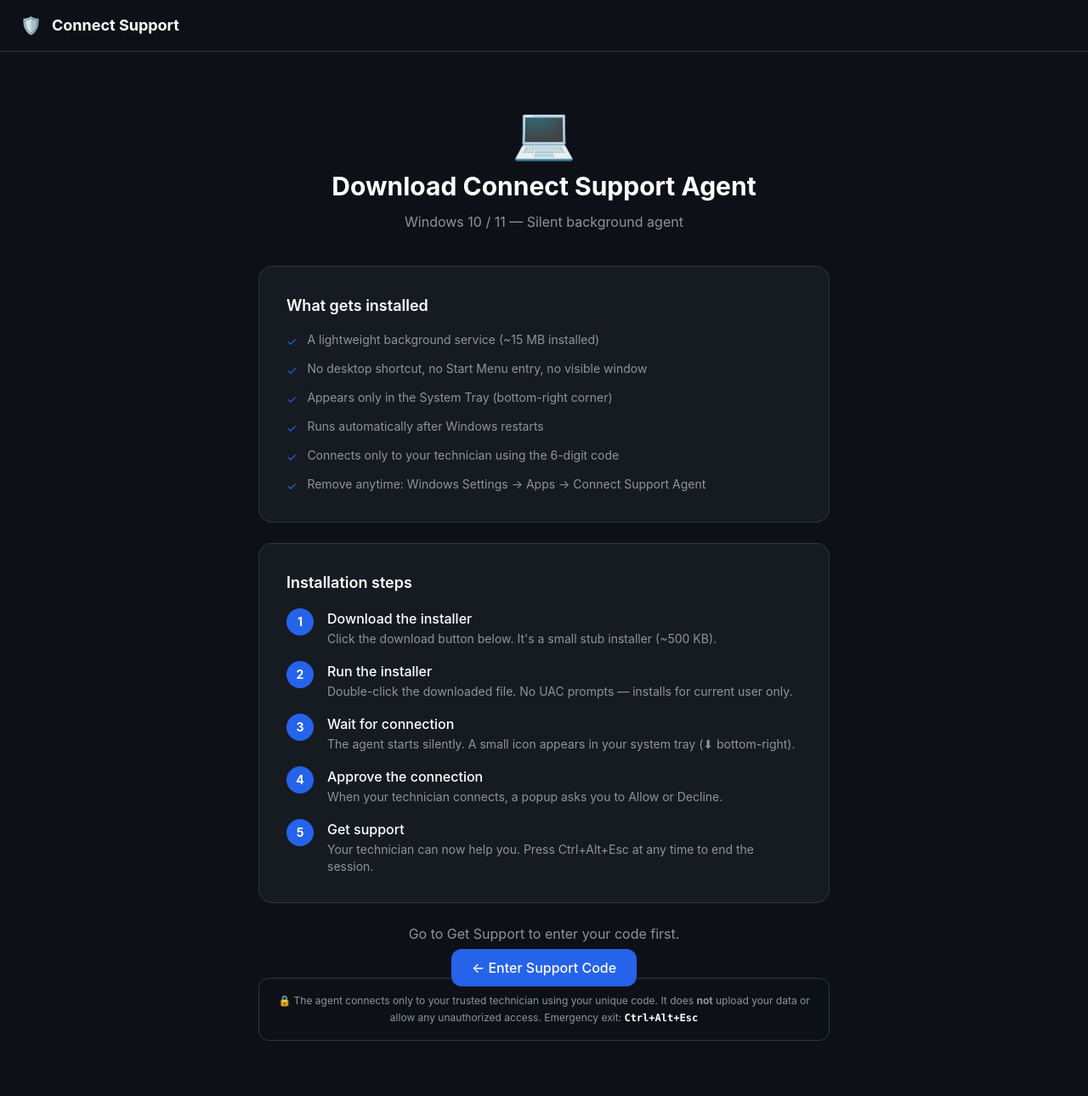
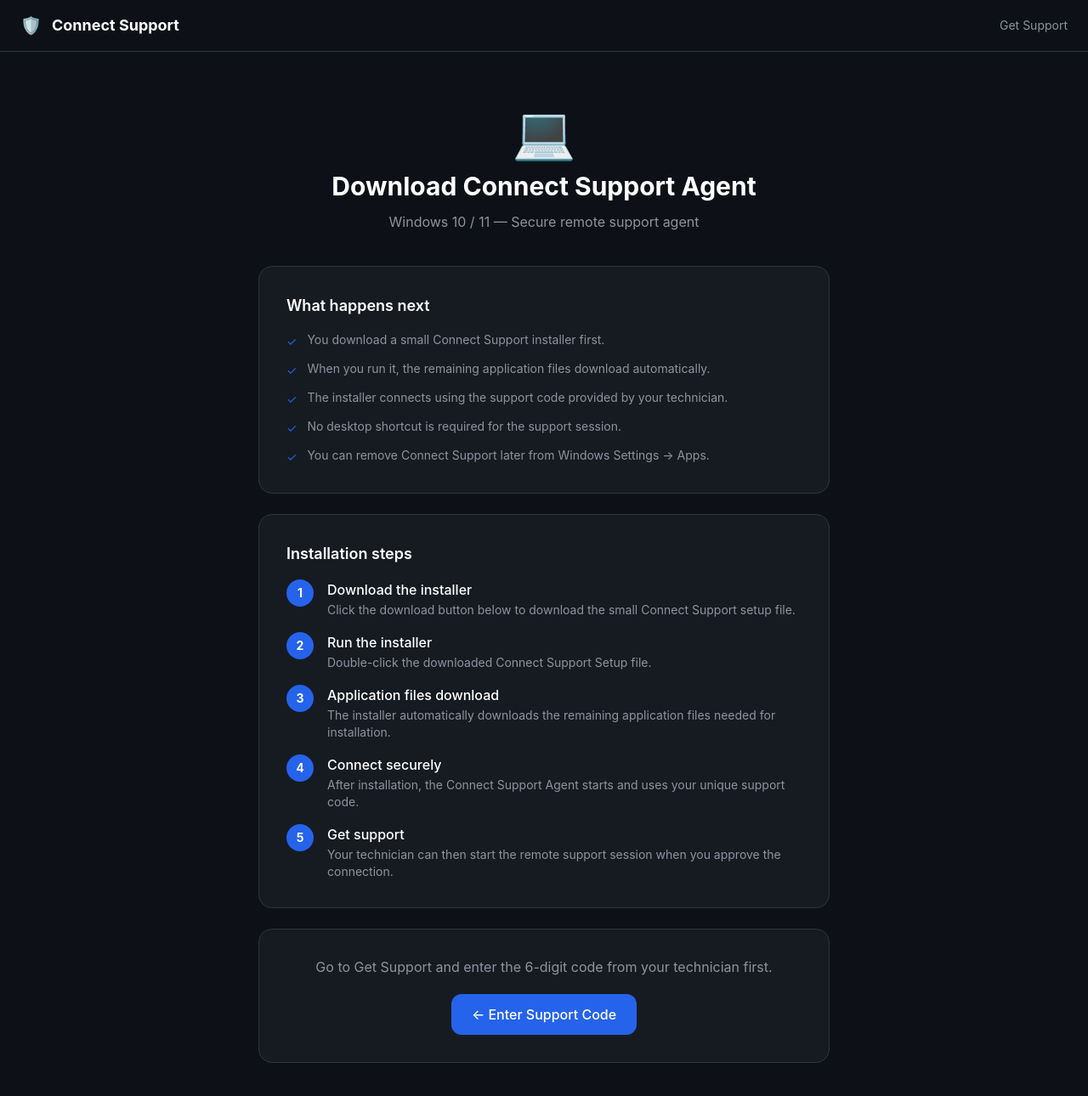
Before and after one commit to alexo901/connect-support, a React (Vite) app in the folder frontend/: page /download in a window 1280 px wide. Shown: the top 1290 px of the page at 85% size. Built offline with nearby package versions, Linux system fonts and the light colour scheme; no server answers.

Commit message:
Download web installer from GitHub release

```diff
--- a/frontend/src/pages/DownloadClient.jsx
+++ b/frontend/src/pages/DownloadClient.jsx
@@ -4,35 +4,63 @@ import { Link, useSearchParams } from "react-router-dom";
 export default function DownloadClient() {
   const [params] = useSearchParams();
   const code = params.get("code") || "";
-  const API = import.meta.env.VITE_API_URL || "";
+
+  // Small NSIS Web installer hosted on GitHub Release.
+  // The installer downloads the remaining application package during installation.
+  const downloadUrl = code
+    ? "https://github.com/alexo901/connect-support/releases/download/v1.0.0/Connect%20Support%20Web%20Setup%201.0.0.exe"
+    : "";
 
   return (
     <div className="min-h-screen bg-[#0d1117] flex flex-col">
+      {/* NAVBAR */}
       <nav className="border-b border-[#30363d] px-6 py-4 flex items-center justify-between">
         <Link to="/" className="flex items-center gap-3">
           <span className="text-xl">🛡️</span>
-          <span className="text-lg font-bold text-white">Connect Support</span>
+
+          <span className="text-lg font-bold text-white">
+            Connect Support
+          </span>
+        </Link>
+
+        <Link
+          to="/get-support"
+          className="text-sm text-[#8b949e] hover:text-white transition-colors"
+        >
+          Get Support
         </Link>
       </nav>
 
+      {/* MAIN */}
       <main className="flex-1 flex items-center justify-center px-6 py-16">
         <div className="max-w-2xl w-full">
+
+          {/* HEADER */}
           <div className="text-center mb-10">
             <div className="text-6xl mb-4">💻</div>
-            <h1 className="text-3xl font-bold text-white mb-3">Download Connect Support Agent</h1>
-            <p className="text-[#8b949e]">Windows 10 / 11 — Silent background agent</p>
+
+            <h1 className="text-3xl font-bold text-white mb-3">
+              Download Connect Support Agent
+            </h1>
+
+            <p className="text-[#8b949e]">
+              Windows 10 / 11 — Secure remote support agent
+            </p>
           </div>
 
+          {/* WHAT HAPPENS NEXT */}
           <div className="bg-[#161b22] border border-[#30363d] rounded-2xl p-8 mb-6">
-            <h2 className="text-lg font-semibold text-white mb-4">What gets installed</h2>
+            <h2 className="text-lg font-semibold text-white mb-4">
+              What happens next
+            </h2>
+
             <ul className="space-y-3 text-sm text-[#8b949e]">
               {[
-                "A lightweight background service (~15 MB installed)",
-                "No desktop shortcut, no Start Menu entry, no visible window",
-                "Appears only in the System Tray (bottom-right corner)",
-                "Runs automatically after Windows restarts",
-                "Connects only to your technician using the 6-digit code",
-                "Remove anytime: Windows Settings → Apps → Connect Support Agent",
+                "You download a small Connect Support installer first.",
+                "When you run it, the remaining application files download automatically.",
+                "The installer connects using the support code provided by your technician.",
+                "No desktop shortcut is required for the support session.",
+                "You can remove Connect Support later from Windows Settings → Apps.",
               ].map((item, i) => (
                 <li key={i} className="flex items-start gap-3">
                   <span className="text-[#2563eb] mt-0.5">✓</span>
@@ -42,56 +70,103 @@ export default function DownloadClient() {
             </ul>
           </div>
 
+          {/* INSTALLATION STEPS */}
           <div className="bg-[#161b22] border border-[#30363d] rounded-2xl p-8 mb-6">
-            <h2 className="text-lg font-semibold text-white mb-4">Installation steps</h2>
+            <h2 className="text-lg font-semibold text-white mb-4">
+              Installation steps
+            </h2>
+
             <ol className="space-y-4">
               {[
-                { step: "1", title: "Download the installer", desc: "Click the download button below. It's a small stub installer (~500 KB)." },
-                { step: "2", title: "Run the installer", desc: "Double-click the downloaded file. No UAC prompts — installs for current user only." },
-                { step: "3", title: "Wait for connection", desc: "The agent starts silently. A small icon appears in your system tray (⬇ bottom-right)." },
-                { step: "4", title: "Approve the connection", desc: "When your technician connects, a popup asks you to Allow or Decline." },
-                { step: "5", title: "Get support", desc: "Your technician can now help you. Press Ctrl+Alt+Esc at any time to end the session." },
+                {
+                  step: "1",
+                  title: "Download the installer",
+                  desc: "Click the download button below to download the small Connect Support setup file.",
+                },
+                {
+                  step: "2",
+                  title: "Run the installer",
+                  desc: "Double-click the downloaded Connect Support Setup file.",
+                },
+                {
+                  step: "3",
+                  title: "Application files download",
+                  desc: "The installer automatically downloads the remaining application files needed for installation.",
+                },
+                {
+                  step: "4",
+                  title: "Connect securely",
+                  desc: "After installation, the Connect Support Agent starts and uses your unique support code.",
+                },
+                {
+                  step: "5",
+                  title: "Get support",
+                  desc: "Your technician can then start the remote support session when you approve the connection.",
+                },
               ].map((item) => (
                 <li key={item.step} className="flex gap-4">
                   <span className="w-8 h-8 rounded-full bg-[#2563eb] text-white text-sm font-bold flex items-center justify-center flex-shrink-0">
                     {item.step}
                   </span>
+
                   <div>
-                    <div className="font-medium text-white">{item.title}</div>
-                    <div className="text-sm text-[#8b949e] mt-0.5">{item.desc}</div>
+                    <div className="font-medium text-white">
+                      {item.title}
+                    </div>
+
+                    <div className="text-sm text-[#8b949e] mt-0.5">
+                      {item.desc}
+                    </div>
                   </div>
                 </li>
               ))}
             </ol>
           </div>
 
-          {code && (
-            <a
-              href={`${API}/api/download/stub?code=${code}`}
-              download={`ConnectSupport-Setup-${code}.ps1`}
-              className="flex items-center justify-center gap-3 w-full py-5 rounded-2xl bg-[#2563eb] hover:bg-[#1d4ed8] text-white font-bold text-lg transition-all shadow-lg shadow-blue-500/20 mb-4"
-            >
-              ⬇️ Download Connect Support Agent
-              <span className="text-sm opacity-75">for code {code}</span>
-            </a>
-          )}
+          {/* DOWNLOAD SECTION */}
+          {code ? (
+            <>
+              <div className="bg-[#161b22] border border-[#2563eb]/40 rounded-2xl p-6 mb-4 text-center">
+                <p className="text-sm text-[#8b949e] mb-2">
+                  Your support code
+                </p>
 
-          {!code && (
-            <div className="text-center">
-              <p className="text-[#8b949e] mb-4">Go to Get Support to enter your code first.</p>
-              <Link to="/get-support" className="px-6 py-3 rounded-xl bg-[#2563eb] text-white font-medium hover:bg-[#1d4ed8] transition-colors">
+                <div className="text-2xl font-bold tracking-[0.3em] text-white mb-5">
+                  {code}
+                </div>
+
+                <a
+                  href={downloadUrl}
+                  className="flex flex-col sm:flex-row items-center justify-center gap-2 w-full py-5 rounded-2xl bg-[#2563eb] hover:bg-[#1d4ed8] text-white font-bold text-lg transition-all shadow-lg shadow-blue-500/20"
+                >
+                  <span>⬇️ Download Connect Support Setup</span>
+
+                  <span className="text-xs sm:text-sm font-normal opacity-75">
+                    Windows 10 / 11
+                  </span>
+                </a>
+              </div>
+
+              <p className="text-center text-xs text-[#8b949e]">
+                Only run the installer if this support code was provided by your
+                trusted technician.
+              </p>
+            </>
+          ) : (
+            <div className="bg-[#161b22] border border-[#30363d] rounded-2xl p-8 text-center">
+              <p className="text-[#8b949e] mb-5">
+                Go to Get Support and enter the 6-digit code from your
+                technician first.
+              </p>
+
+              <Link
+                to="/get-support"
+                className="inline-flex px-6 py-3 rounded-xl bg-[#2563eb] text-white font-medium hover:bg-[#1d4ed8] transition-colors"
+              >
                 ← Enter Support Code
               </Link>
             </div>
           )}
-
-          <div className="p-4 rounded-xl bg-[#0d1117] border border-[#30363d] text-center">
-            <p className="text-xs text-[#8b949e] leading-relaxed">
-              🔒 The agent connects only to your trusted technician using your unique code.
-              It does <strong>not</strong> upload your data or allow any unauthorized access.
-              Emergency exit: <strong className="text-white font-mono">Ctrl+Alt+Esc</strong>
-            </p>
-          </div>
         </div>
       </main>
     </div>
```
Also changed, not shown: 1 other file (tests, documents, lock files or other folders).
